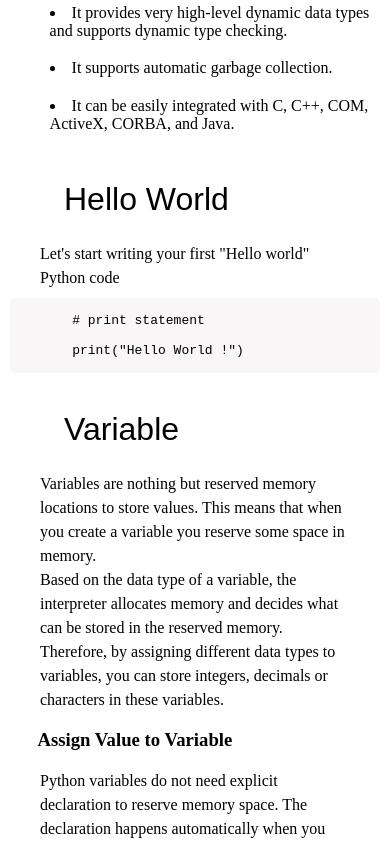
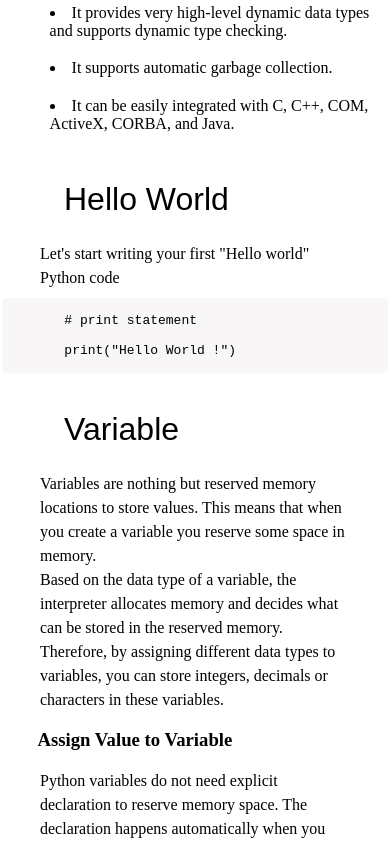
Before and after one commit to YKT21/Technical-Documentation-Page, a plain HTML site: page index.html in a window 390 px wide. Shown: the part 1598-2440 px from the top of the page. Drawn offline with Linux system fonts and the light colour scheme.

Commit message:
Update style.css

```diff
--- a/style.css
+++ b/style.css
@@ -91,6 +91,6 @@ span{
         float: none ;
     }
     div{
-        width: 95%;
+        width: 99%;
     }
 }
```
